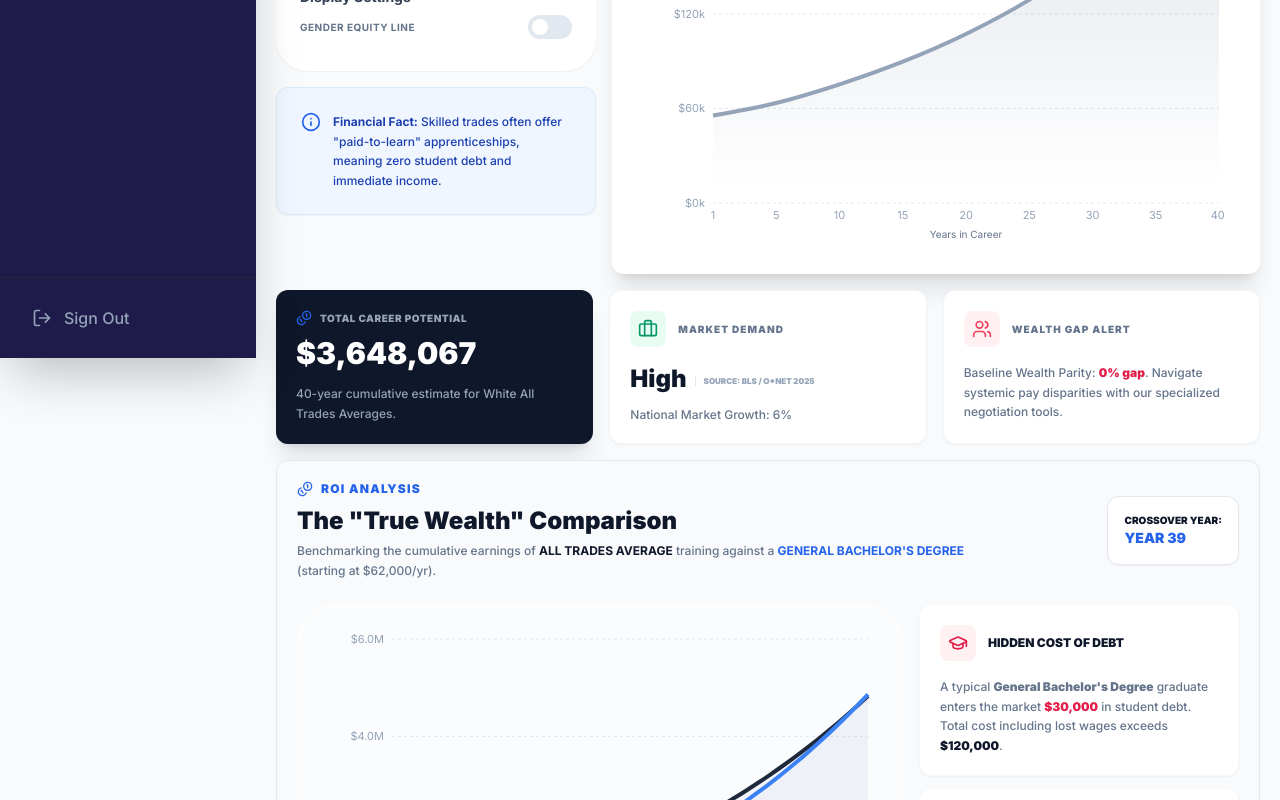
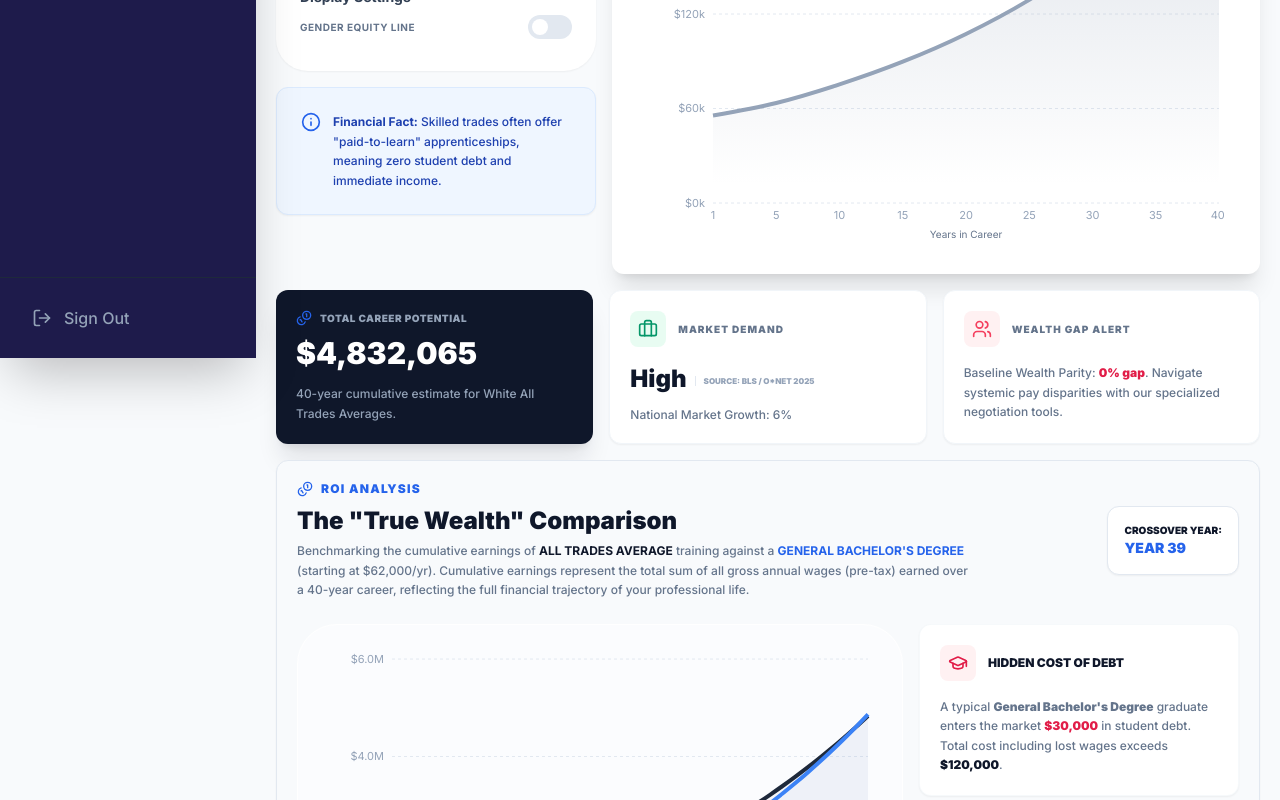
Before and after one commit to celinedc/tradepath, a React (Vite) app: page /pay in a window 1280 px wide. Shown: the part 442-1242 px from the top of the page. Built offline with nearby package versions, Linux system fonts and the light colour scheme.

Commit message:
Update 'True Wealth' cumulative earnings calculation and add pre-tax explanation in Pay.jsx

```diff
--- a/src/pages/Pay.jsx
+++ b/src/pages/Pay.jsx
@@ -552,7 +552,7 @@ export default function PayPage() {
               <span className="text-[10px] font-black uppercase tracking-wider text-industrial-400">Total Career Potential</span>
             </div>
             <h4 className="text-3xl font-black text-white leading-none mb-4">
-              ${Math.round(tradeData.payGrowth.reduce((acc, curr) => acc + curr[selectedEthnicity], 0) * 5 / 1.5).toLocaleString()}
+              ${comparisonDataResults[comparisonDataResults.length - 1].tradeCumulative.toLocaleString()}
             </h4>
             <p className="text-xs text-industrial-400 leading-relaxed font-medium">
               40-year cumulative estimate for {ETHNICITIES.find(e => e.id === selectedEthnicity)?.name} {tradeData.name}s.
@@ -603,6 +603,7 @@ export default function PayPage() {
               <h3 className="text-2xl font-black text-industrial-900">The "True Wealth" Comparison</h3>
               <p className="text-xs text-industrial-500 max-w-2xl mt-1 leading-relaxed font-medium">
                 Benchmarking the cumulative earnings of <span className="font-bold text-industrial-900 uppercase">{tradeData.name}</span> training against a <span className="font-bold text-blue-600 uppercase">{comparablePath.name}</span> (starting at ${comparablePath.startingSalary.toLocaleString()}/yr).
+                Cumulative earnings represent the total sum of all gross annual wages (pre-tax) earned over a 40-year career, reflecting the full financial trajectory of your professional life.
               </p>
             </div>
             <div className="p-4 bg-white rounded-xl border border-industrial-200 shadow-sm text-[10px] font-black uppercase">
```
